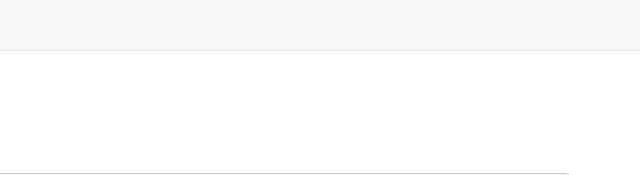
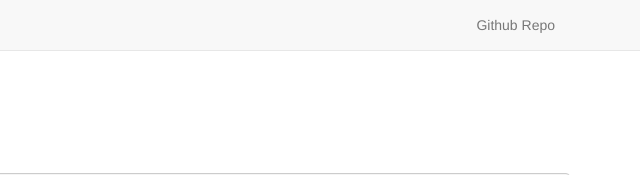
Before and after one commit to officert/angular-slideout-panel, a website: page index.html in a window 1280 px wide. Shown: the top 175 px of the page, 640-1280 px from the left. Drawn offline with nearby package versions, Linux system fonts and the light colour scheme.

Commit message:
Update index.html

```diff
--- a/index.html
+++ b/index.html
@@ -40,6 +40,11 @@
           </li>
           <li>
             <a href="#example">Example</a>
+          </li>
+        </ul>
+        <ul class="asp-navbar nav navbar-nav pull-right">
+          <li>
+            <a href="https://github.com/tablelist/angular-slideout-panel">Github Repo</a>
           </li>
         </ul>
       </nav>
```
